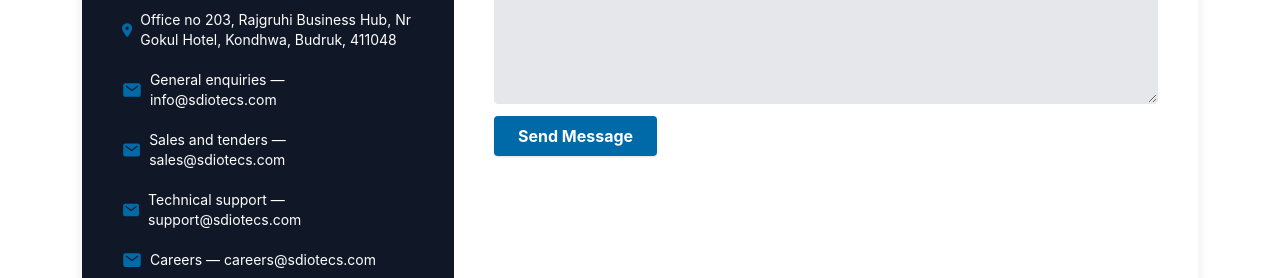
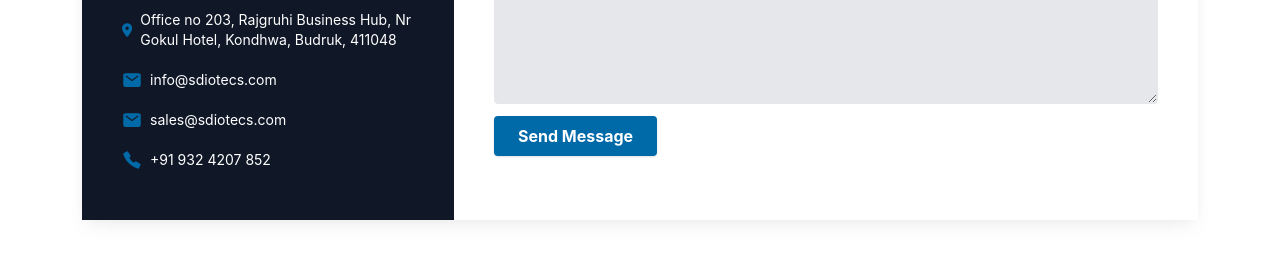
Before and after one commit to Yugabdh/iot-static-website, a Next.js app: page /contact-us in a window 1280 px wide. Shown: the part 674-952 px from the top of the page. Built offline with nearby package versions, Linux system fonts and the light colour scheme.

Commit message:
Removed unreachable emails

```diff
--- a/app/contact-us/page.js
+++ b/app/contact-us/page.js
@@ -43,28 +43,14 @@
                   <IoMail className='mr-2 text-sky-700 text-xl' />
                   <a className="text-sm"
                     href="mailto:info@sdiotecs.com">
-                    General enquiries — info@sdiotecs.com
+                    info@sdiotecs.com
                   </a>
                 </div>
                 <div className="flex items-center mt-5">
                   <IoMail className='mr-2 text-sky-700 text-xl' />
                   <a className="text-sm"
                     href="mailto:sales@sdiotecs.com">
-                    Sales and tenders — sales@sdiotecs.com
-                  </a>
-                </div>
-                <div className="flex items-center mt-5">
-                  <IoMail className='mr-2 text-sky-700 text-xl' />
-                  <a className="text-sm"
-                    href="mailto:support@sdiotecs.com">
-                    Technical support — support@sdiotecs.com
-                  </a>
-                </div>
-                <div className="flex items-center mt-5">
-                  <IoMail className='mr-2 text-sky-700 text-xl' />
-                  <a className="text-sm"
-                    href="mailto:careers@sdiotecs.com">
-                    Careers — careers@sdiotecs.com
+                    sales@sdiotecs.com
                   </a>
                 </div>
                 <div className="flex items-center mt-5">
```
